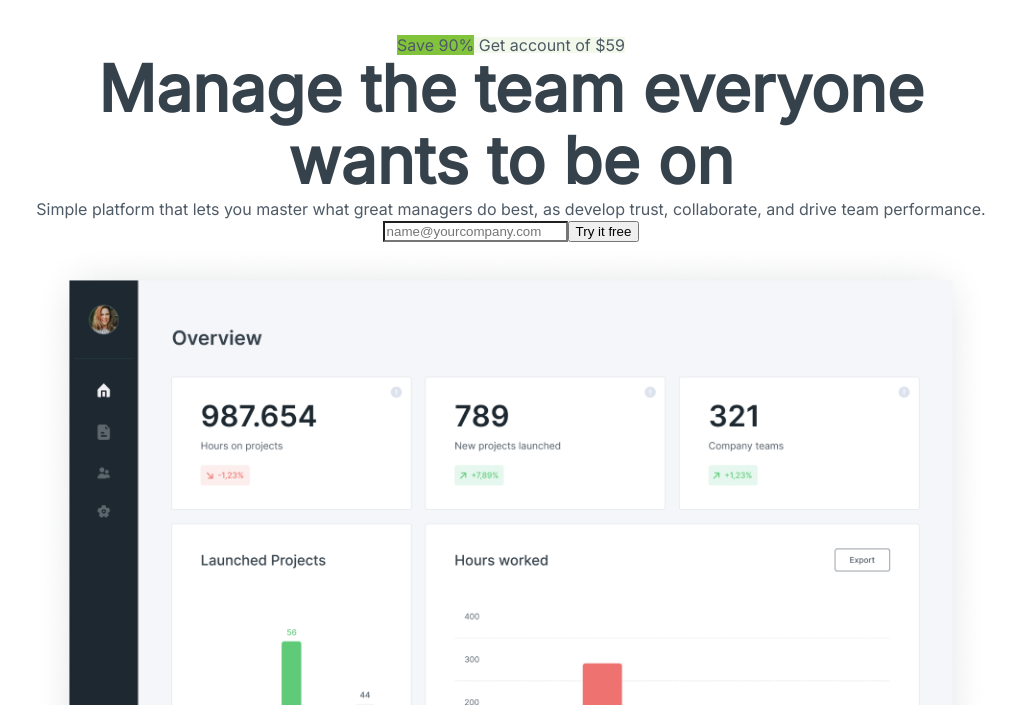
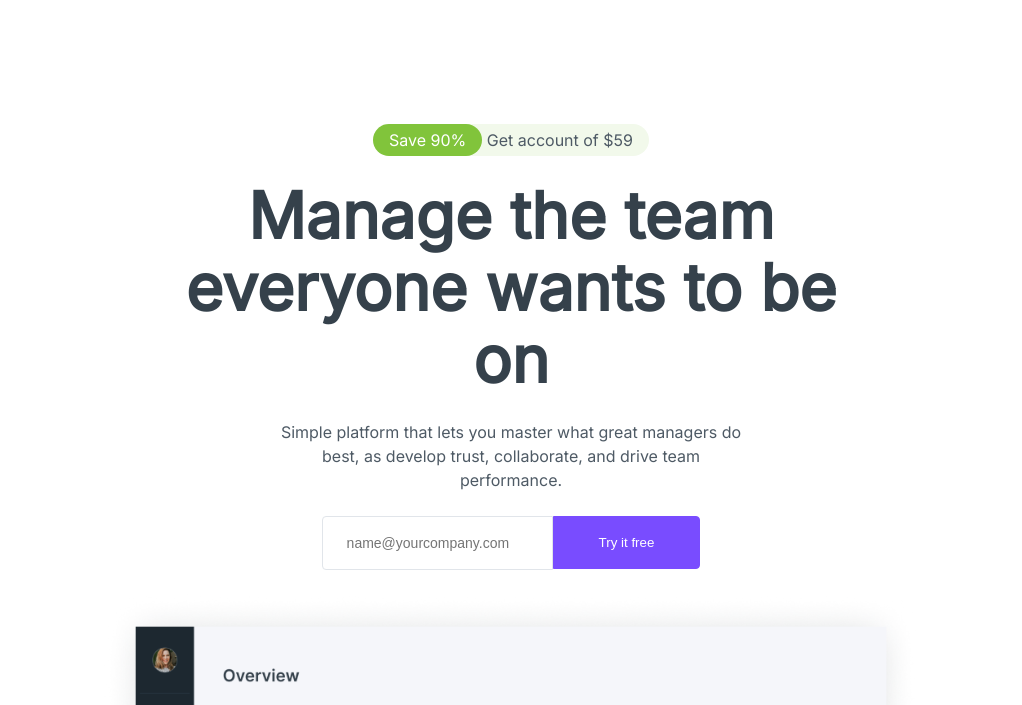
Before and after one commit to Tarold/Web-Mobile-Template-Website, a plain HTML site: page index.html in a window 1280 px wide. Shown: the part 95-800 px from the top of the page, without its empty margins (129-1151 px from the left). Drawn offline with Linux system fonts and the light colour scheme.

Commit message:
Added PC-view header css style

```diff
--- a/css/style.css
+++ b/css/style.css
@@ -97,16 +97,23 @@ nav {
 header {
   display: grid;
   grid-template-columns: 1fr 75% 1fr;
+  padding: 75px 0 100px 0;
 }
 .headerContent {
   grid-column: 2/3;
   display: flex;
   flex-direction: column;
   align-items: center;
+  text-align: center;
 }
+.headerContent > * {
+  margin: 12px;
+}
+
 .discount {
-  display: inline;
   background-color: #f2f9eb;
+  padding: 8px 16px 8px 0;
+  border-radius: 100px;
 }
 
 .discountPercent,
@@ -116,6 +123,9 @@ header {
 
 .discountPercent {
   background-color: #81c43b;
+  padding: 6px 16px;
+  border-radius: 100px;
+  color: #fff;
 }
 
 .headerTitle {
@@ -123,7 +133,11 @@ header {
   font-size: 64px;
   line-height: 72px;
   color: var(--color-darkgrey);
-  text-align: center;
+  width: 75%;
+}
+
+.headerText {
+  width: 50%;
 }
 
 .headerText,
@@ -133,27 +147,32 @@ header {
   line-height: 24px;
 }
 
-.headerText {
-  text-align: center;
-}
-
 .enterEmail input {
   background-color: #fff;
+  border: 1px solid #e1e5ea;
+  border-radius: 4px 0px 0px 4px;
+  font-size: 14px;
+  color: #97a5b5;
   float: left;
+  padding: 18px 24px;
 }
 .enterEmail button {
+  padding: 18px 45px;
   float: left;
-}
-.teamsSection {
-  width: 100%;
+  background-color: var(--color-violet);
+  color: #fff;
+  border: 1px solid #794cff;
+  border-radius: 0px 4px 4px 0px;
 }
 .graph {
-  width: 100%;
+  width: 85%;
+  margin-bottom: 46px;
 }
 .teamsText {
   text-align: center;
 }
 .teamsList {
+  width: 100%;
   display: flex;
   align-items: center;
   justify-content: space-evenly;
--- a/index.html
+++ b/index.html
@@ -58,7 +58,6 @@
           <button type="submit">Try it free</button>
         </div>
         <img class="graph" src="./img/Graph 2 1.png" alt="" />
-        <div class="teamsSection">
         <p class="teamsText">TRUSTED BY OVER 10.000+ WORLD’S BEST TEAMS</p>
         <ul class="teamsList">
           <li><img src="./img/teams/google.svg" alt="google" /></li>
@@ -67,7 +66,6 @@
           <li><img src="./img/teams/hubspot.svg" alt="hubspot" /></li>
           <li><img src="./img/teams/slack.svg" alt="slack" /></li>
         </ul>
-        </div>
       </section>
     </header>
     <main>
```
Lines whose indentation alone changed are shown as unchanged.
